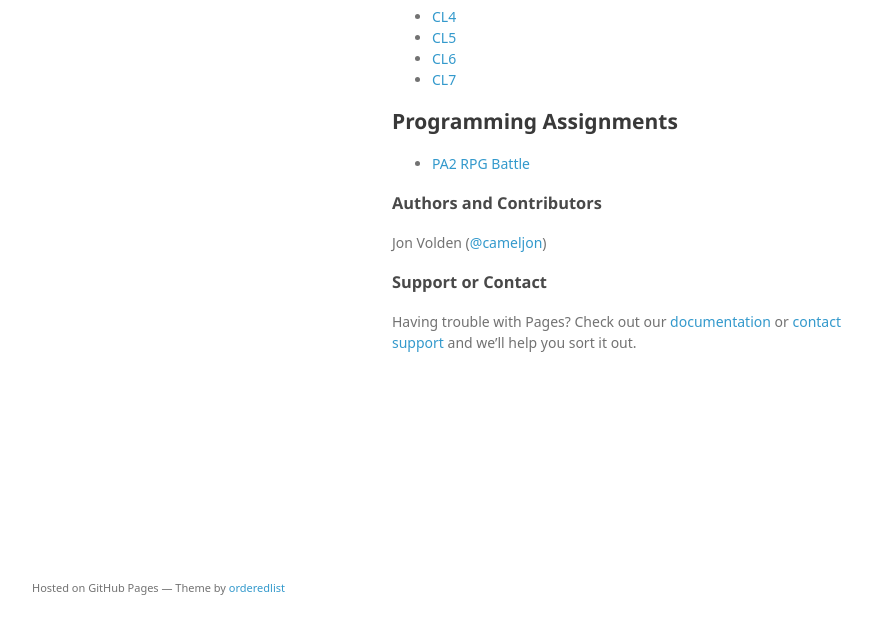
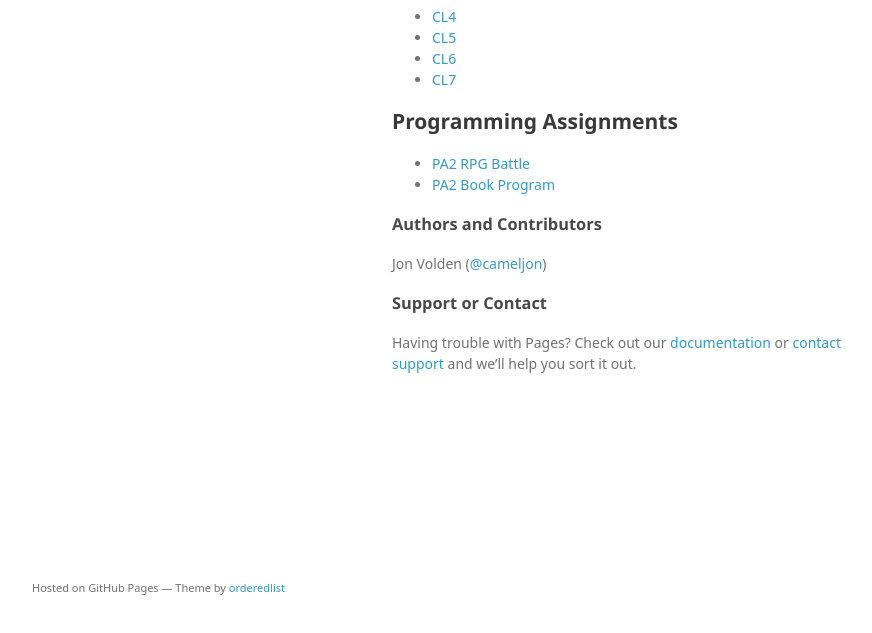
Before and after one commit to cameljon/cameljon.github.io, a plain HTML site: page index.html in a window 1280 px wide. Shown: the part 133-766 px from the top of the page, without its empty margins (178-1050 px from the left). Drawn offline with Linux system fonts and the light colour scheme; a web font is replaced by a local one.

Commit message:
Update index.html

```diff
--- a/index.html
+++ b/index.html
@@ -41,6 +41,7 @@
 
 <ul>
 <li><a href="https://github.com/cameljon/PA2">PA2 RPG Battle</a></li>
+<li><a href="https://github.com/cameljon/PA3">PA2 Book Program</a></li>
 </ul>
 
 <h3>
```
